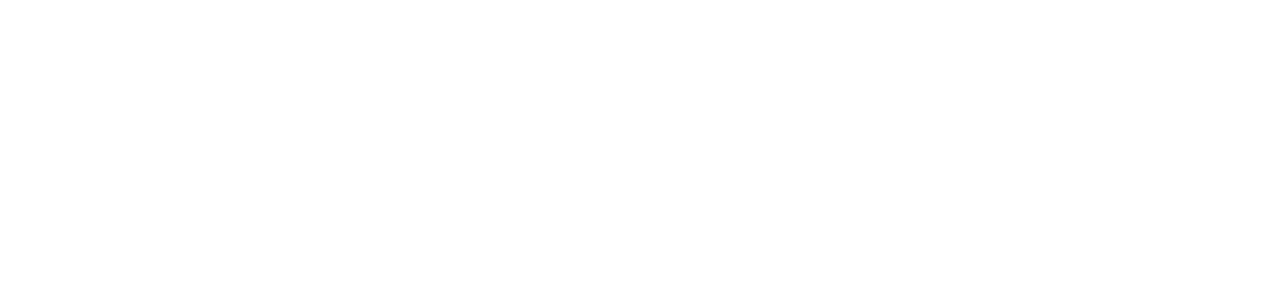
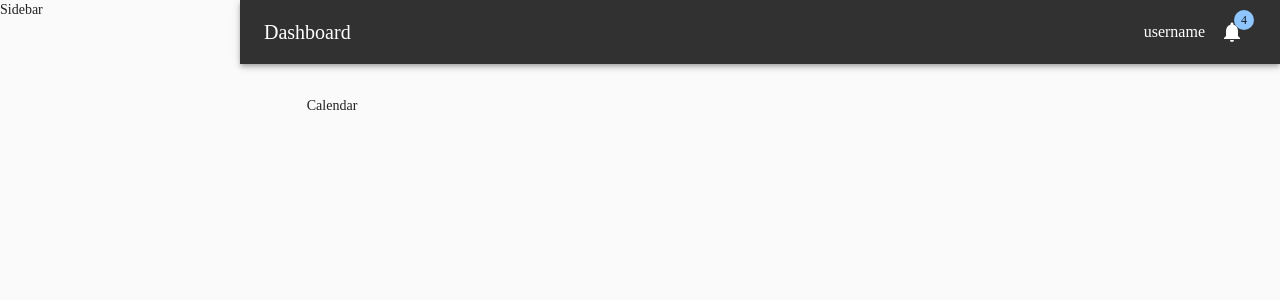
Before and after one commit to alistair0111/day_planner, a React (Create React App) app: page /dashboard in a window 1280 px wide. Shown: the top 300 px of the page. Built offline with nearby package versions, Linux system fonts and the light colour scheme.

Commit message:
dashboard material layout

```diff
--- a/src/App.js
+++ b/src/App.js
@@ -8,6 +8,7 @@
 
 import SignIn from './pages/SignIn';
 import SignUp from './pages/SignUp';
+import Dashboard from './pages/Dashboard';
 
 function App() {
 	return (
@@ -20,9 +21,9 @@
 					<Route path='/sign-up'>
 						<SignUp />
 					</Route>
-					{/* <Route path='/dashboard'>
+					<Route path='/dashboard'>
 						<Dashboard />
-					</Route> */}
+					</Route>
 				</Switch>
 			</ThemeProvider>
 		</Router>
--- /dev/null
+++ b/src/config/theme.dashboard.jsx
@@ -0,0 +1,91 @@
+import { makeStyles } from '@material-ui/core/styles';
+
+const drawerWidth = 240;
+
+const useStyles = makeStyles((theme) => ({
+	root: {
+		display: 'flex',
+	},
+	toolbar: {
+		paddingRight: 24, // keep right padding when drawer closed
+	},
+	toolbarIcon: {
+		display: 'flex',
+		alignItems: 'center',
+		justifyContent: 'flex-end',
+		padding: '0 8px',
+		...theme.mixins.toolbar,
+	},
+	appBar: {
+		zIndex: theme.zIndex.drawer + 1,
+		transition: theme.transitions.create(['width', 'margin'], {
+			easing: theme.transitions.easing.sharp,
+			duration: theme.transitions.duration.leavingScreen,
+		}),
+	},
+	appBarShift: {
+		marginLeft: drawerWidth,
+		width: `calc(100% - ${drawerWidth}px)`,
+		transition: theme.transitions.create(['width', 'margin'], {
+			easing: theme.transitions.easing.sharp,
+			duration: theme.transitions.duration.enteringScreen,
+		}),
+	},
+	menuButton: {
+		marginRight: 36,
+	},
+	menuButtonHidden: {
+		display: 'none',
+	},
+	title: {
+		flexGrow: 1,
+	},
+	drawerPaper: {
+		position: 'relative',
+		whiteSpace: 'nowrap',
+		width: drawerWidth,
+		transition: theme.transitions.create('width', {
+			easing: theme.transitions.easing.sharp,
+			duration: theme.transitions.duration.enteringScreen,
+		}),
+	},
+	drawerPaperClose: {
+		overflowX: 'hidden',
+		transition: theme.transitions.create('width', {
+			easing: theme.transitions.easing.sharp,
+			duration: theme.transitions.duration.leavingScreen,
+		}),
+		width: theme.spacing(7),
+		[theme.breakpoints.up('sm')]: {
+			width: theme.spacing(9),
+		},
+	},
+	appBarSpacer: theme.mixins.toolbar,
+	content: {
+		flexGrow: 1,
+		height: '100vh',
+		overflow: 'auto',
+		transition: theme.transitions.create(['width', 'margin'], {
+			easing: theme.transitions.easing.sharp,
+			duration: theme.transitions.duration.leavingScreen,
+		}),
+	},
+	container: {
+		paddingTop: theme.spacing(4),
+		paddingBottom: theme.spacing(4),
+	},
+	contentClosed: {
+		marginLeft: 75,
+	},
+	paper: {
+		padding: theme.spacing(2),
+		display: 'flex',
+		overflow: 'auto',
+		flexDirection: 'column',
+	},
+	fixedHeight: {
+		height: 240,
+	},
+}));
+
+export default useStyles;
--- /dev/null
+++ b/src/pages/Dashboard.jsx
@@ -0,0 +1,88 @@
+import React from 'react';
+
+import { withFirebase } from '../components/Firebase';
+import { withRouter } from 'react-router-dom';
+
+import { Switch, Route, useRouteMatch } from 'react-router-dom';
+
+import clsx from 'clsx';
+import CssBaseline from '@material-ui/core/CssBaseline';
+import Box from '@material-ui/core/Box';
+import AppBar from '@material-ui/core/AppBar';
+import Toolbar from '@material-ui/core/Toolbar';
+import Typography from '@material-ui/core/Typography';
+import IconButton from '@material-ui/core/IconButton';
+import Badge from '@material-ui/core/Badge';
+import Container from '@material-ui/core/Container';
+import MenuIcon from '@material-ui/icons/Menu';
+import NotificationsIcon from '@material-ui/icons/Notifications';
+
+import useStyles from '../config/theme.dashboard';
+
+function Dashboard(props) {
+	let match = useRouteMatch();
+
+	const classes = useStyles();
+	const [open, setOpen] = React.useState(true);
+	const handleDrawerOpen = () => {
+		setOpen(true);
+	};
+	const handleDrawerClose = () => {
+		setOpen(false);
+	};
+
+	return (
+		<div className={classes.root}>
+			<CssBaseline />
+			<AppBar
+				position='absolute'
+				className={clsx(classes.appBar, open && classes.appBarShift)}
+			>
+				<Toolbar className={classes.toolbar}>
+					<IconButton
+						edge='start'
+						color='inherit'
+						aria-label='open drawer'
+						onClick={handleDrawerOpen}
+						className={clsx(
+							classes.menuButton,
+							open && classes.menuButtonHidden
+						)}
+					>
+						<MenuIcon />
+					</IconButton>
+					<Typography
+						component='h1'
+						variant='h6'
+						color='inherit'
+						noWrap
+						className={classes.title}
+					>
+						Dashboard
+					</Typography>
+					<IconButton color='inherit'>
+						<Badge badgeContent={4} color='secondary'>
+							<Typography component='p' style={{ paddingRight: '15px' }}>
+								username
+							</Typography>
+							<NotificationsIcon />
+						</Badge>
+					</IconButton>
+				</Toolbar>
+			</AppBar>
+			Sidebar
+			<main
+				className={
+					(classes.content, !open ? classes.contentClosed : classes.appBarShift)
+				}
+			>
+				<div className={classes.appBarSpacer} />
+				<Container maxWidth='xl' className={classes.container}>
+					Calendar
+				</Container>
+			</main>
+		</div>
+	);
+}
+
+export default withRouter(withFirebase(Dashboard));
```
